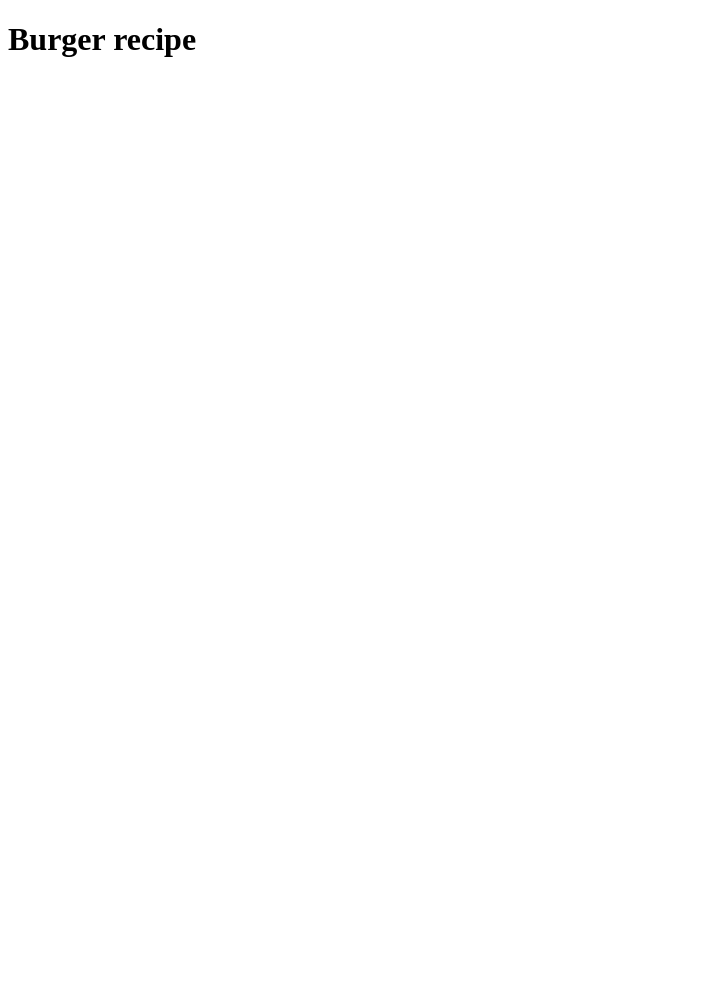
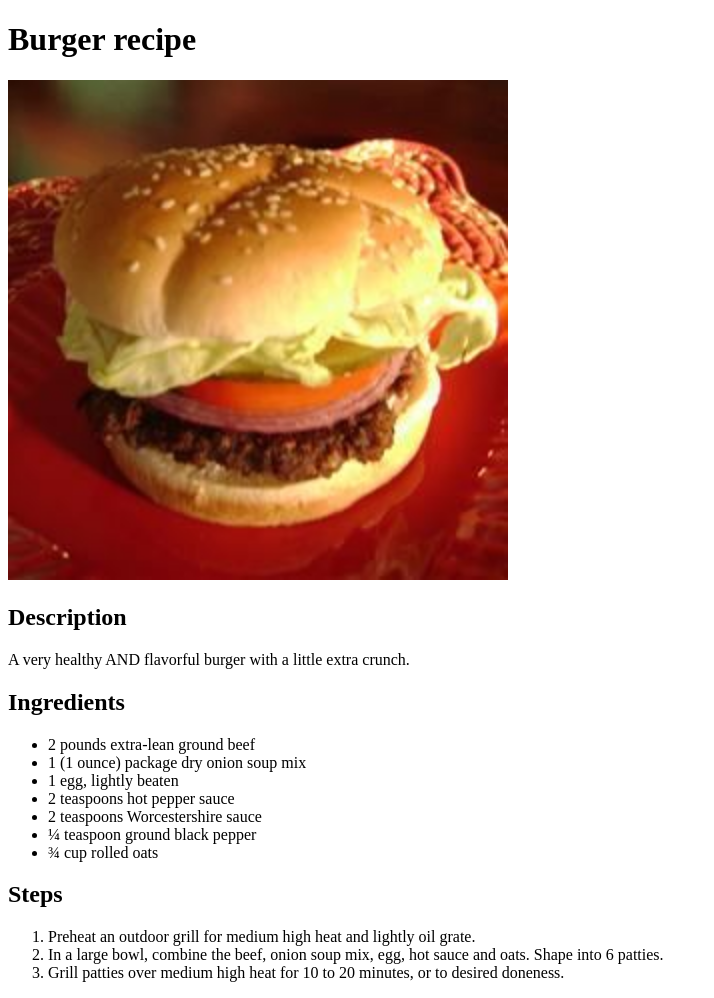
Before and after one commit to DarkDino77/odin-recipes, a plain HTML site: page recipes/burger.html in a window 1280 px wide. Shown: the whole page, without its empty margins (0-714 px from the left). Before the commit the page ends 800 px from the top, so only its background shows below. Drawn offline with Linux system fonts and the light colour scheme.

Commit message:
Finished Burger recipe

```diff
--- a/recipes/burger.html
+++ b/recipes/burger.html
@@ -7,5 +7,24 @@
 
     <body>
         <h1>Burger recipe</h1>
+        <p><img src="images/burger.jpeg" width="500" alt="burger photo"></p>
+        <h2>Description</h2>
+        <p>A very healthy AND flavorful burger with a little extra crunch.</p>
+        <h2>Ingredients</h2>
+        <ul>
+            <li>2 pounds extra-lean ground beef </li>
+            <li>1 (1 ounce) package dry onion soup mix </li>
+            <li>1 egg, lightly beaten </li>
+            <li>2 teaspoons hot pepper sauce </li>
+            <li>2 teaspoons Worcestershire sauce </li>
+            <li>¼ teaspoon ground black pepper </li>
+            <li>¾ cup rolled oats </li>
+        </ul>
+        <h2>Steps</h2>
+        <ol>
+            <li>Preheat an outdoor grill for medium high heat and lightly oil grate.</li>
+            <li>In a large bowl, combine the beef, onion soup mix, egg, hot sauce and oats. Shape into 6 patties.</li>
+            <li>Grill patties over medium high heat for 10 to 20 minutes, or to desired doneness.</li>
+        </ol>
     </body>
 </html>
```
Also changed, not shown: recipes/images/burger.jpeg (added).
